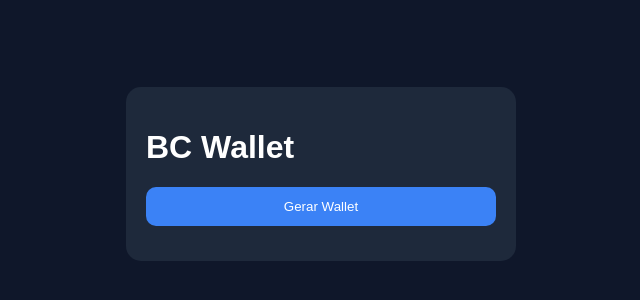
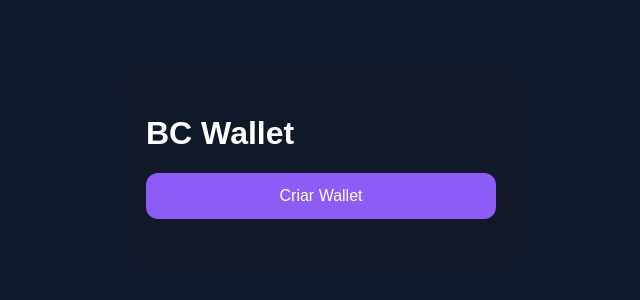
Before and after one commit to osiristecnologi/Bcwallet-, a website: page public/index.html in a window 1280 px wide. Shown: the part 234-534 px from the top of the page, without its empty margins (319-959 px from the left). Drawn offline with Linux system fonts and the light colour scheme.

Commit message:
Update index.html

```diff
--- a/public/index.html
+++ b/public/index.html
@@ -1,69 +1,34 @@
 <!DOCTYPE html>
-<html lang="pt-BR">
+<html lang="pt-br">
 <head>
+
 <meta charset="UTF-8">
-<meta name="viewport" content="width=device-width, initial-scale=1.0">
+<meta name="viewport" content="width=device-width,initial-scale=1.0">
+
 <title>BC Wallet</title>
 
-<style>
-body{
-  background:#0f172a;
-  color:white;
-  font-family:Arial;
-  display:flex;
-  justify-content:center;
-  align-items:center;
-  height:100vh;
-}
+<link rel="stylesheet" href="style.css">
 
-.card{
-  background:#1e293b;
-  padding:20px;
-  border-radius:15px;
-  width:350px;
-}
-
-button{
-  width:100%;
-  padding:12px;
-  border:none;
-  border-radius:10px;
-  background:#3b82f6;
-  color:white;
-  cursor:pointer;
-}
-
-pre{
-  white-space:pre-wrap;
-  margin-top:15px;
-}
-</style>
 </head>
 <body>
+
+<div class="app">
 
 <div class="card">
 
 <h1>BC Wallet</h1>
 
-<button onclick="createWallet()">
-Gerar Wallet
+<button id="create">
+Criar Wallet
 </button>
 
-<pre id="result"></pre>
+<div id="wallet"></div>
 
 </div>
 
-<script>
-async function createWallet(){
+</div>
 
-  const res = await fetch('/api/wallet');
-
-  const data = await res.json();
-
-  document.getElementById('result').innerText =
-JSON.stringify(data, null, 2);
-}
-</script>
+<script src="app.js"></script>
 
 </body>
 </html>
```
